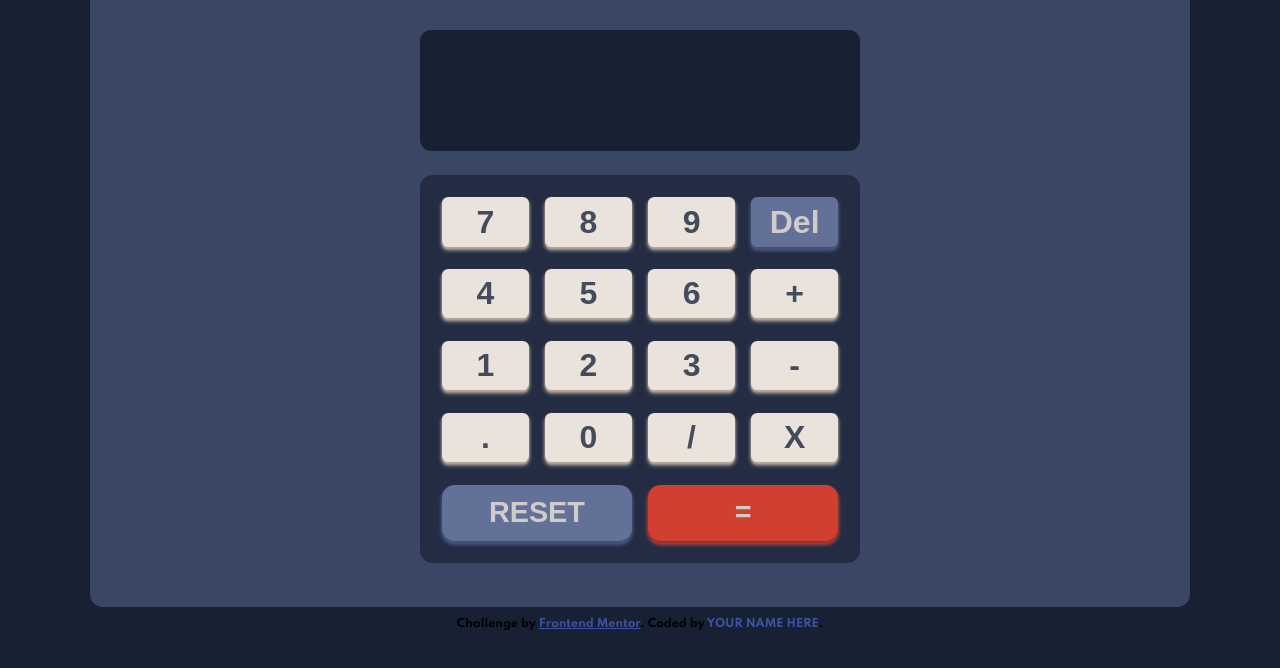
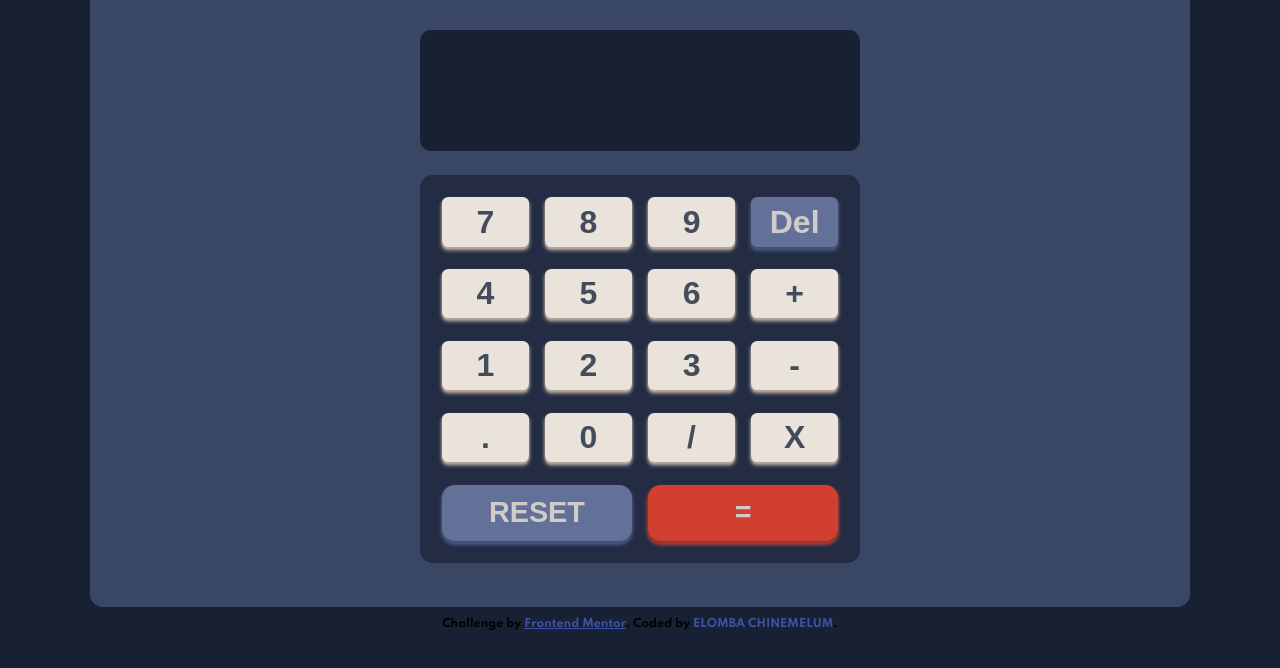
Before and after one commit to Elombachinemelum/Calculator-App-Main, a plain HTML site: page index.html in a window 1280 px wide. Shown: the part 100-768 px from the top of the page. Drawn offline with nearby package versions, Linux system fonts and the light colour scheme.

Commit message:
Update index.html
Made minor changes to the markup

```diff
--- a/index.html
+++ b/index.html
@@ -67,7 +67,7 @@
   </div>
   <div class="attribution">
     Challenge by <a href="https://www.frontendmentor.io?ref=challenge" target="_blank">Frontend Mentor</a>.
-    Coded by <a href="#">Your Name Here</a>.
+    Coded by <a href="#">Elomba chinemelum</a>.
   </div>
 
 </body>
```
